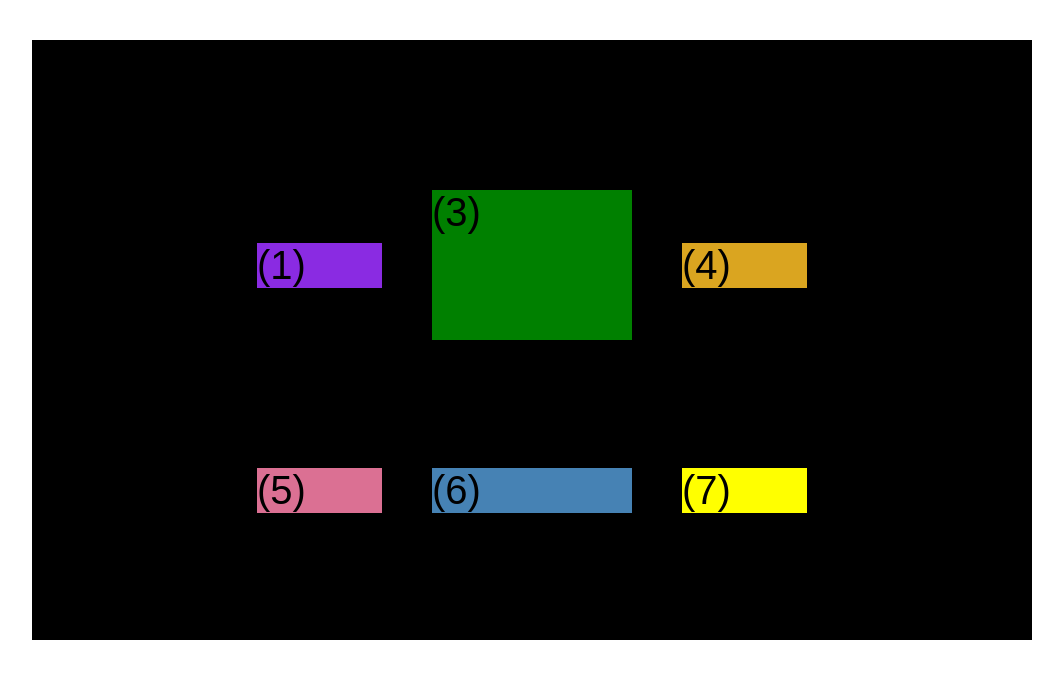
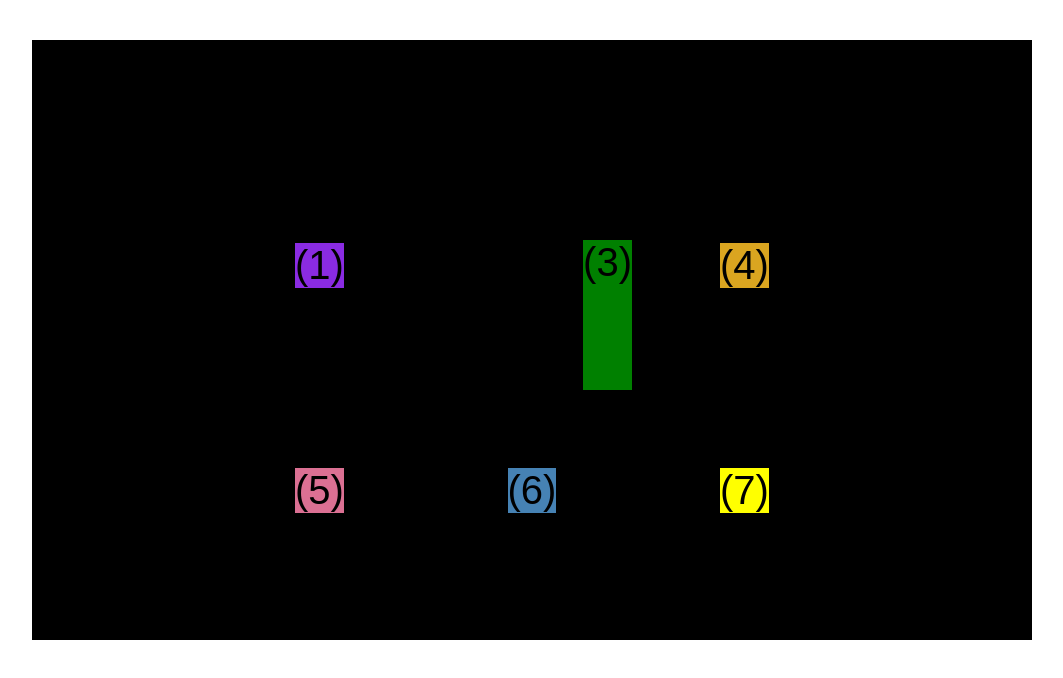
Before and after one commit to Felipebarcon/basic-html-page-css-style, a plain HTML site: page css-grid.html in a window 1280 px wide. Shown: the whole page, without its empty margins (16-1079 px from the left). Drawn offline with Linux system fonts and the light colour scheme.

Commit message:
finish grid beginning

```diff
--- a/css-grid.html
+++ b/css-grid.html
@@ -100,6 +100,12 @@
         around inside cells  */
 
         align-items: center;
+        justify-items: center;
+      }
+
+      .el--3 {
+        align-self: end;
+        justify-self: end;
       }
     </style>
   </head>
```
